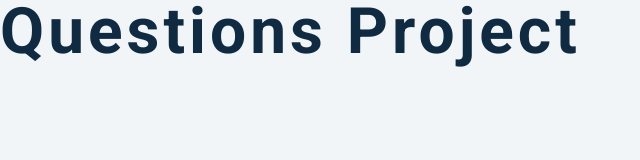
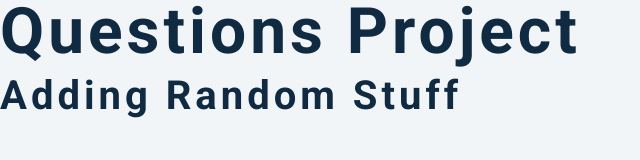
Before and after one commit to josedguti/questions, a plain HTML site: page index.html in a window 1280 px wide. Shown: the whole page, without its empty margins (0-640 px from the left). Drawn offline with Linux system fonts and the light colour scheme.

Commit message:
up up up

```diff
--- a/index.html
+++ b/index.html
@@ -19,6 +19,7 @@
   </head>
   <body>
     <h1>questions project</h1>
+    <h2>adding random stuff</h2>
     <!-- javascript -->
     <script src="app.js"></script>
   </body>
```
